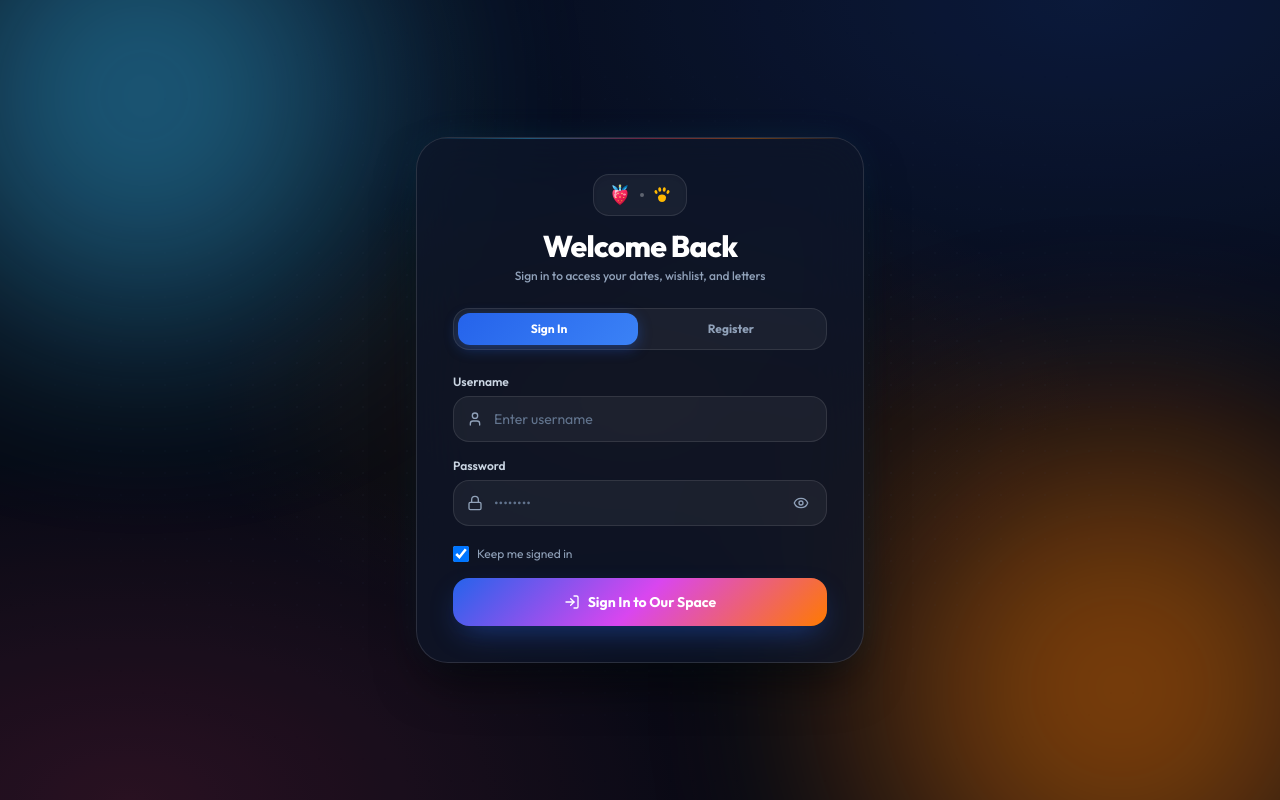
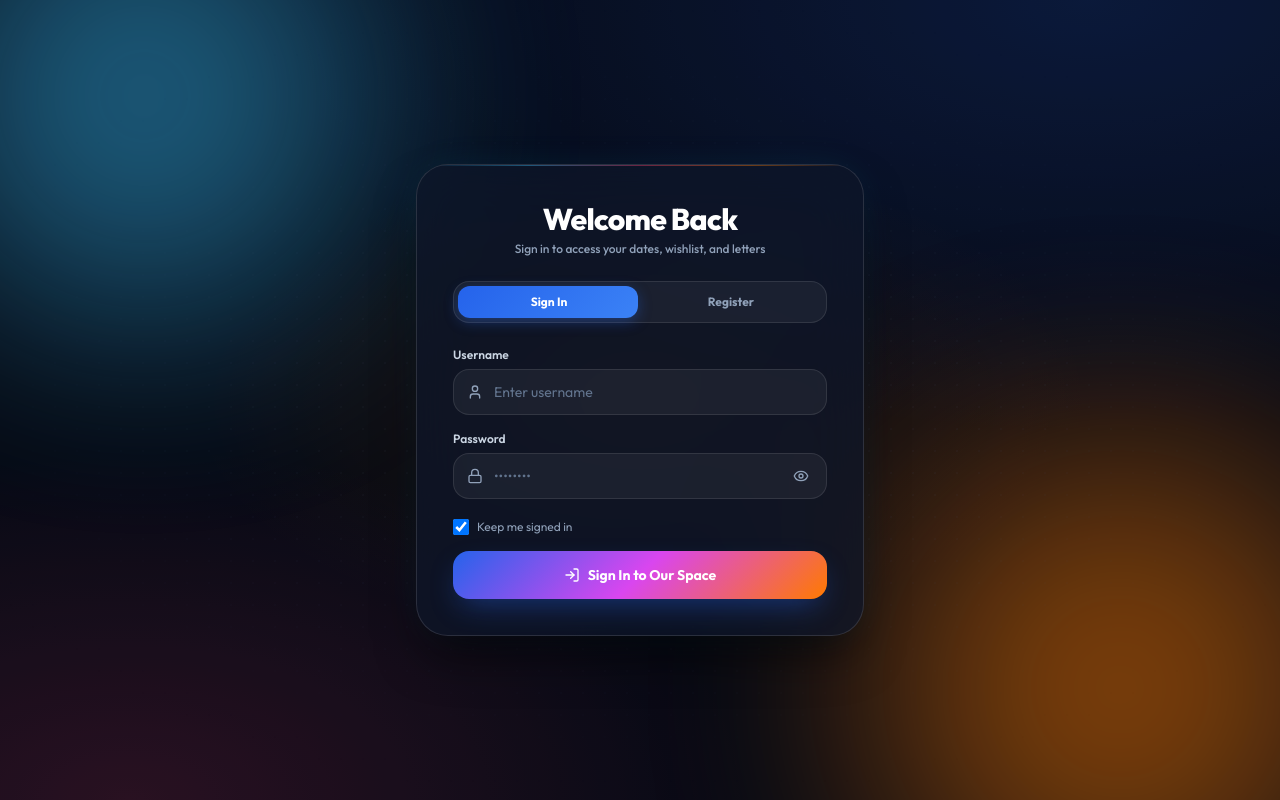
Before and after one commit to justinmartin08/date-planner, a Next.js app: page /login in a window 1280 px wide. Built offline with nearby package versions, Linux system fonts and the light colour scheme.

Commit message:
refactor: remove crest emblem badge from login card header

```diff
--- a/src/app/login/page.tsx
+++ b/src/app/login/page.tsx
@@ -1,8 +1,7 @@
 'use client';
 
-import React, { useState, useEffect } from 'react';
+import React, { useState } from 'react';
 import { User, Lock, Eye, EyeOff, LogIn, UserPlus, AlertCircle } from 'lucide-react';
-import { StrawberryEmblem, TigerPawEmblem } from '@/components/ui/Motifs';
 
 export default function LoginPage() {
   const [mode, setMode] = useState<'login' | 'register'>('login');
@@ -153,15 +152,8 @@ export default function LoginPage() {
             }}
           />
 
-          {/* Dual Motif Crest & Header */}
+          {/* Header */}
           <div className="text-center mb-6">
-            {/* Crest Emblem */}
-            <div className="inline-flex items-center gap-2 p-2 px-3.5 rounded-2xl bg-white/5 border border-white/10 mb-3 shadow-inner">
-              <StrawberryEmblem className="w-6 h-6" />
-              <div className="w-1 h-1 rounded-full bg-white/30" />
-              <TigerPawEmblem className="w-5 h-5 text-amber-400" />
-            </div>
-
             <h1 className="text-2xl sm:text-3xl font-extrabold tracking-tight text-white mb-1">
               {mode === 'login' ? 'Welcome Back' : 'Create Account'}
             </h1>
```
